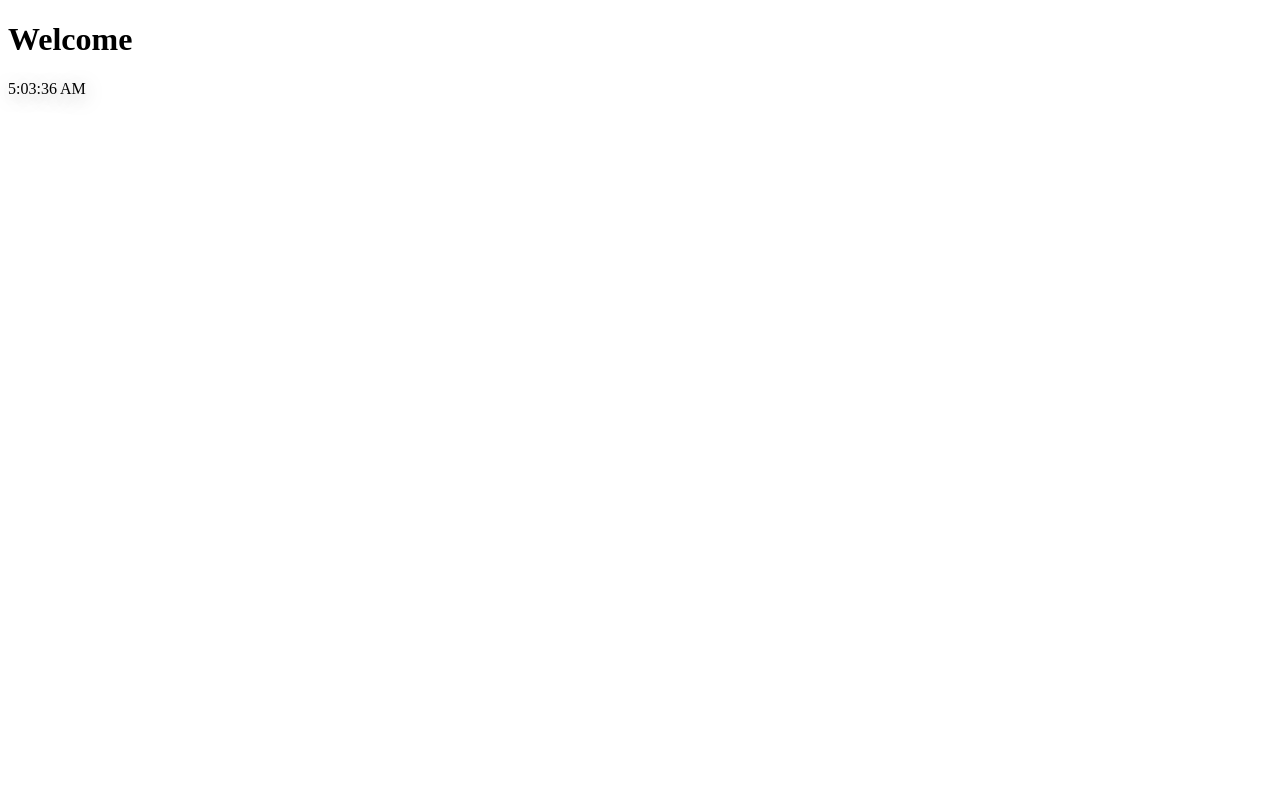
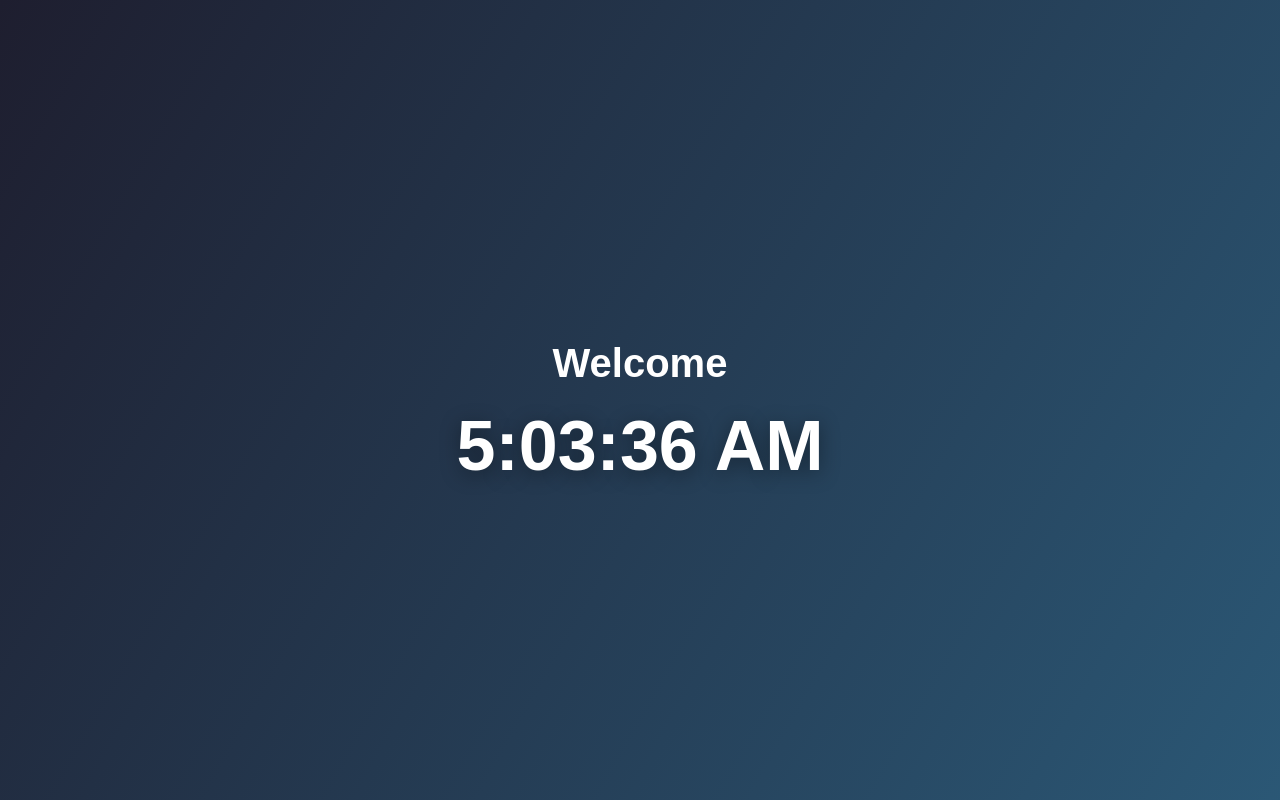
Before and after one commit to LYNXcheesefan/new-tab, a browser extension: page index.html in a window 1280 px wide. Drawn offline with Linux system fonts and the light colour scheme.

Commit message:
Update style.css

```diff
--- a/style.css
+++ b/style.css
@@ -1,4 +1,27 @@
 body {
+  margin: 0;
+  height: 100vh;
+  display: flex;
+  justify-content: center;
+  align-items: center;
+  background: linear-gradient(120deg, #1e1e2f, #2b5876);
+  font-family: sans-serif;
+  color: white;
+}
+
+.container {
+  text-align: center;
+}
+
+h1 {
+  font-size: 40px;
+  margin-bottom: 20px;
+}
+
+#clock {
+  font-size: 70px;
+  font-weight: bold;
+}body {
     background-size: cover;
     animation: zoom 20s infinite alternate ease-in-out;
 }
```
